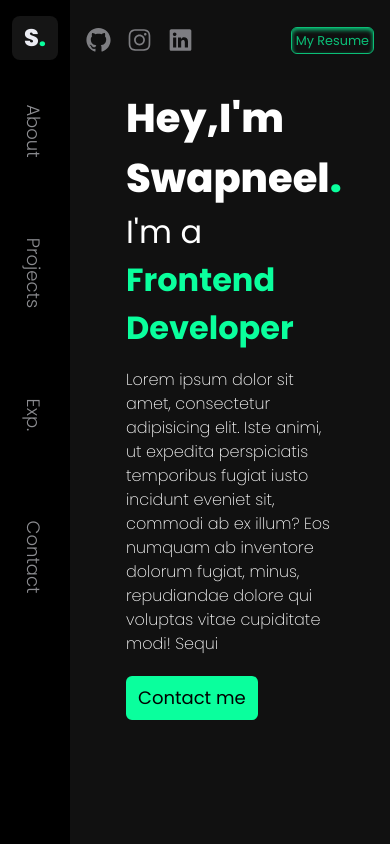
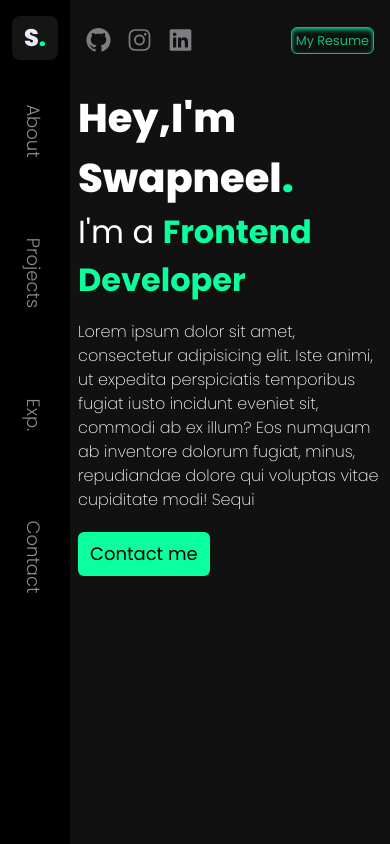
Before and after one commit to swapneel1026/portfolio-v.1.0, a Next.js app: page / in a window 390 px wide. Built offline with nearby package versions, Linux system fonts and the light colour scheme.

Commit message:
fix:responsiveness

```diff
--- a/src/app/components/HeroSection.tsx
+++ b/src/app/components/HeroSection.tsx
@@ -2,7 +2,7 @@ import Link from "next/link";
 
 const HeroSection = () => {
   return (
-    <div className="p-2 md:p-6 max-w-[14rem] md:max-w-lg lg:max-w-xl xl:max-w-3xl  mx-auto">
+    <div className="p-2 md:p-6 xl:max-w-6xl m-auto flex flex-col flex-wrap">
       <h1 className="text-white text-[2.5rem] md:text-[4rem] lg:text-[6rem] font-extrabold">
         Hey,I'm Swapneel<span className="text-[#0aff9d]">.</span>
       </h1>
```
